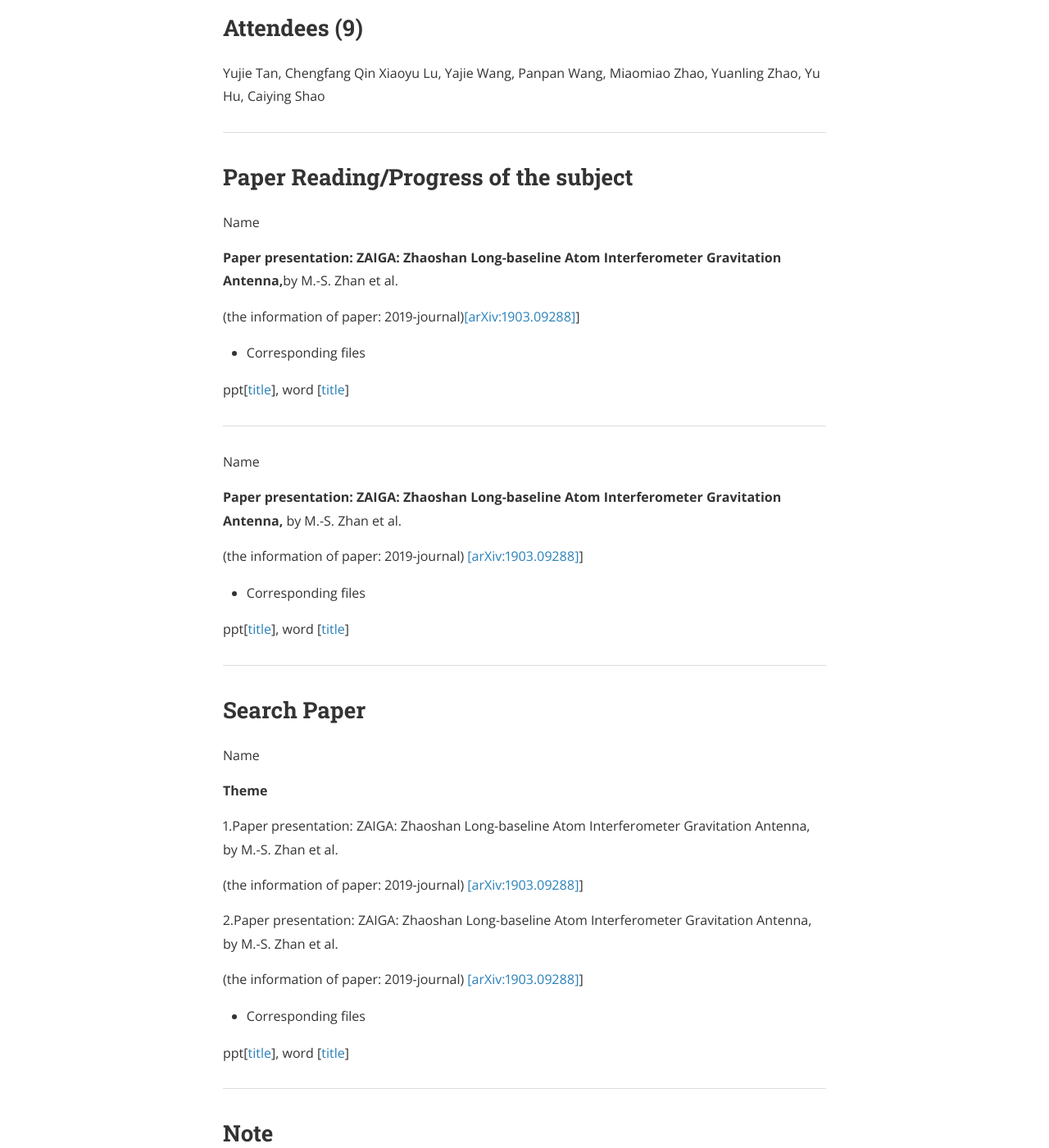
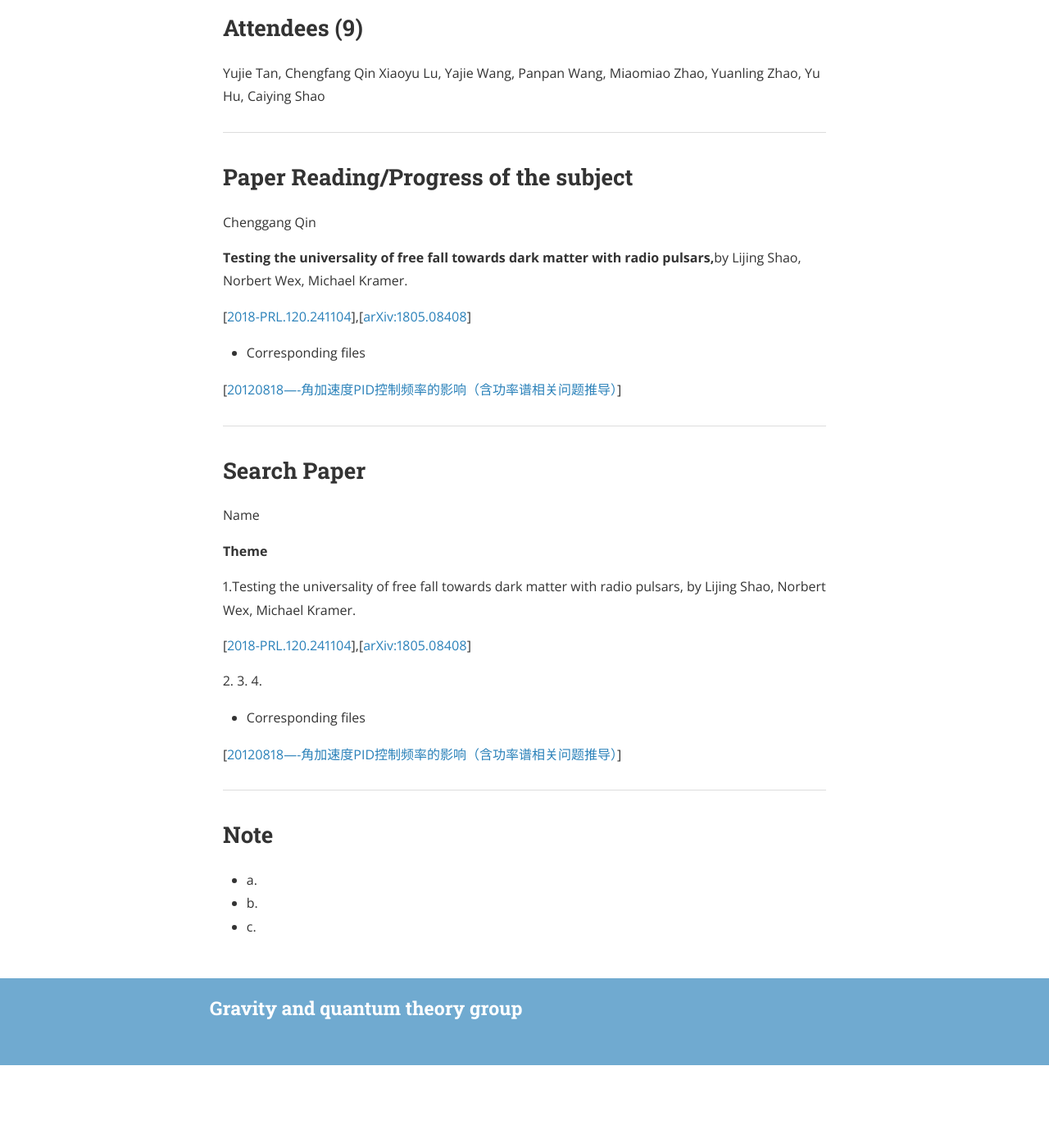
Before and after one commit to gravity-group/gravity-group.github.io, a Jekyll site: the page built from _posts/2019-08-25-group-meeting.md, in a window 1280 px wide and 1400 px high, scrolled down 331 px. Shown: the whole window at 82% size. Built offline with Jekyll 4.4.1, drawn with Linux system fonts in a browser that asks for light colours; nearby versions of some CDN libraries; after the commit the page ends 1630 px from its top, so only the background shows below that.

Commit message:
2019-08-25

```diff
--- a/_posts/2019-08-25-group-meeting.md
+++ b/_posts/2019-08-25-group-meeting.md
@@ -14,31 +14,19 @@ Yujie Tan, Chengfang Qin Xiaoyu Lu, Yajie Wang, Panpan Wang, Miaomiao Zhao, Yuan
 
 ## Paper Reading/Progress of the subject
 
-Name
+Chenggang Qin
 
-**Paper presentation: ZAIGA: Zhaoshan Long-baseline Atom Interferometer Gravitation Antenna,**by M.-S. Zhan et al.
+**Testing the universality of free fall towards dark matter with radio pulsars,**by Lijing Shao, Norbert Wex, Michael Kramer.
 
 
-(the information of paper: 2019-journal)[[arXiv:1903.09288]](https://arxiv.org/abs/1903.09288)]
+[[2018-PRL.120.241104](https://journals.aps.org/prl/abstract/10.1103/PhysRevLett.120.241104)],[[arXiv:1805.08408](https://arxiv.org/abs/1805.08408v1)]
 
 - Corresponding files
 
-ppt[[title](https://arxiv.org/abs/1903.09288)], word [[title](https://arxiv.org/abs/1903.09288)]
+[[20120818----角加速度PID控制频率的影响（含功率谱相关问题推导）](https://mail.163.com/js6/main.jsp?sid=FABTcnArCrcSAwSWBXrrqIVMjXErgZSA&df=unknow#module=read.ReadModule%7C%7B%22area%22%3A%22normal%22%2C%22isThread%22%3Afalse%2C%22viewType%22%3A%22%22%2C%22id%22%3A%22201%3A1tbiyQoY0lQHGBUtTgAAs0%22%2C%22fid%22%3A1%7D)]
 
 ---
 
-Name
-
-
-**Paper presentation: ZAIGA: Zhaoshan Long-baseline Atom Interferometer Gravitation Antenna,** by M.-S. Zhan et al.
-
-(the information of paper: 2019-journal) [[arXiv:1903.09288]](https://arxiv.org/abs/1903.09288)]
-
-- Corresponding files
-
-ppt[[title](https://arxiv.org/abs/1903.09288)], word [[title](https://arxiv.org/abs/1903.09288)]
-
----
 
 ## Search Paper
 
@@ -46,18 +34,18 @@ Name
 
 **Theme**
 
-1.Paper presentation: ZAIGA: Zhaoshan Long-baseline Atom Interferometer Gravitation Antenna, by M.-S. Zhan et al.
+1.Testing the universality of free fall towards dark matter with radio pulsars, by Lijing Shao, Norbert Wex, Michael Kramer.
 
-(the information of paper: 2019-journal) [[arXiv:1903.09288]](https://arxiv.org/abs/1903.09288)]
 
-2.Paper presentation: ZAIGA: Zhaoshan Long-baseline Atom Interferometer Gravitation Antenna, by M.-S. Zhan et al.
+[[2018-PRL.120.241104](https://journals.aps.org/prl/abstract/10.1103/PhysRevLett.120.241104)],[[arXiv:1805.08408](https://arxiv.org/abs/1805.08408v1)]
 
-(the information of paper: 2019-journal) [[arXiv:1903.09288]](https://arxiv.org/abs/1903.09288)]
-
+2.
+3.
+4.
 
 - Corresponding files
 
-ppt[[title](https://arxiv.org/abs/1903.09288)], word [[title](https://arxiv.org/abs/1903.09288)]
+[[20120818----角加速度PID控制频率的影响（含功率谱相关问题推导）](https://mail.163.com/js6/main.jsp?sid=FABTcnArCrcSAwSWBXrrqIVMjXErgZSA&df=unknow#module=read.ReadModule%7C%7B%22area%22%3A%22normal%22%2C%22isThread%22%3Afalse%2C%22viewType%22%3A%22%22%2C%22id%22%3A%22201%3A1tbiyQoY0lQHGBUtTgAAs0%22%2C%22fid%22%3A1%7D)]
 
 ---
 
```
